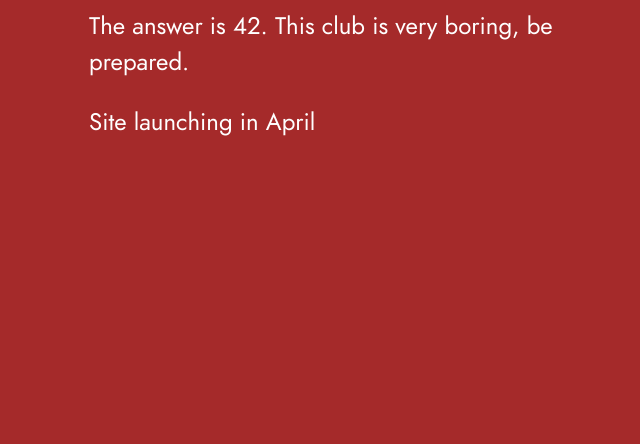
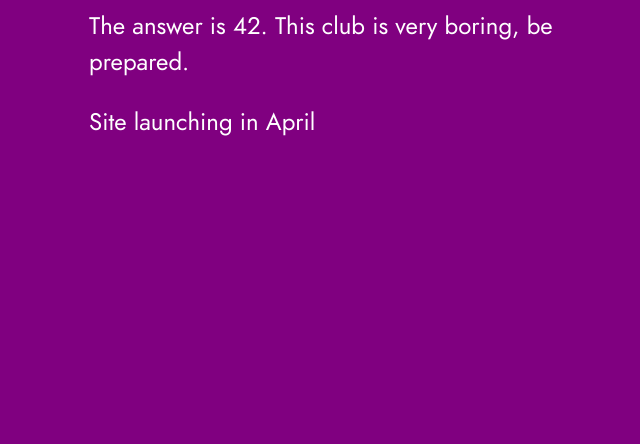
Before and after one commit to lolozhang/veryboring, a plain HTML site: page index.html in a window 1280 px wide. Shown: the part 356-800 px from the top of the page, without its empty margins (301-941 px from the left). Drawn offline with Linux system fonts and the light colour scheme.

Commit message:
purple background

```diff
--- a/css/app.scss
+++ b/css/app.scss
@@ -1,7 +1,7 @@
 @import "reset";
 @import "typography";
 
-$primary-color: brown;
+$primary-color: purple;
 $body-font: "Jost";
 $body-size: 24px;
 $mq-medium: 800px;
```
Also changed, not shown: app.css.
